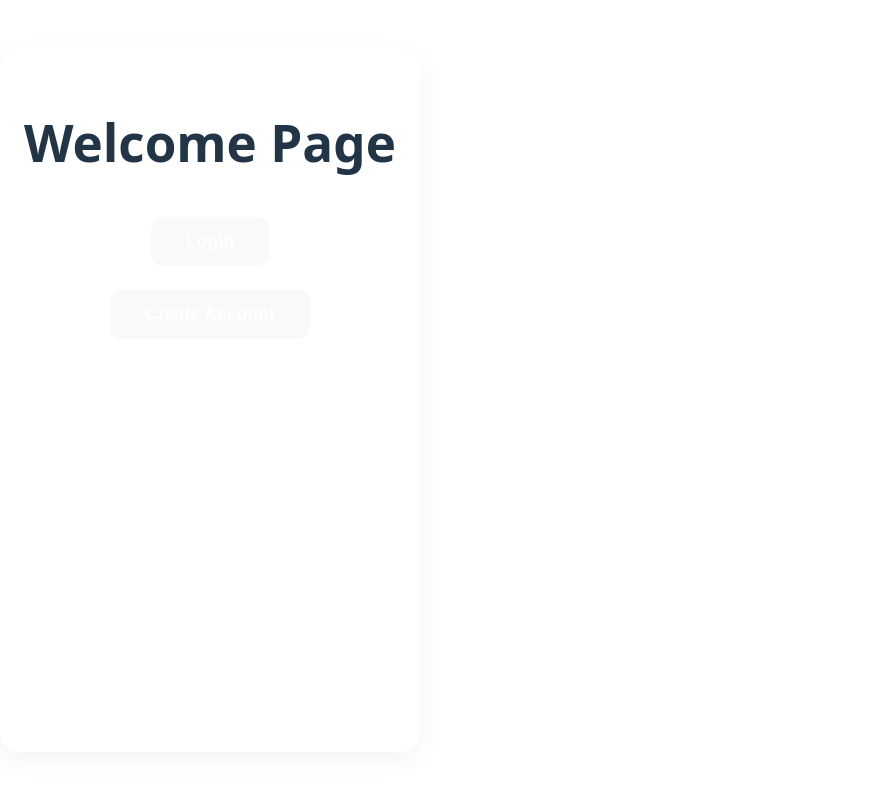
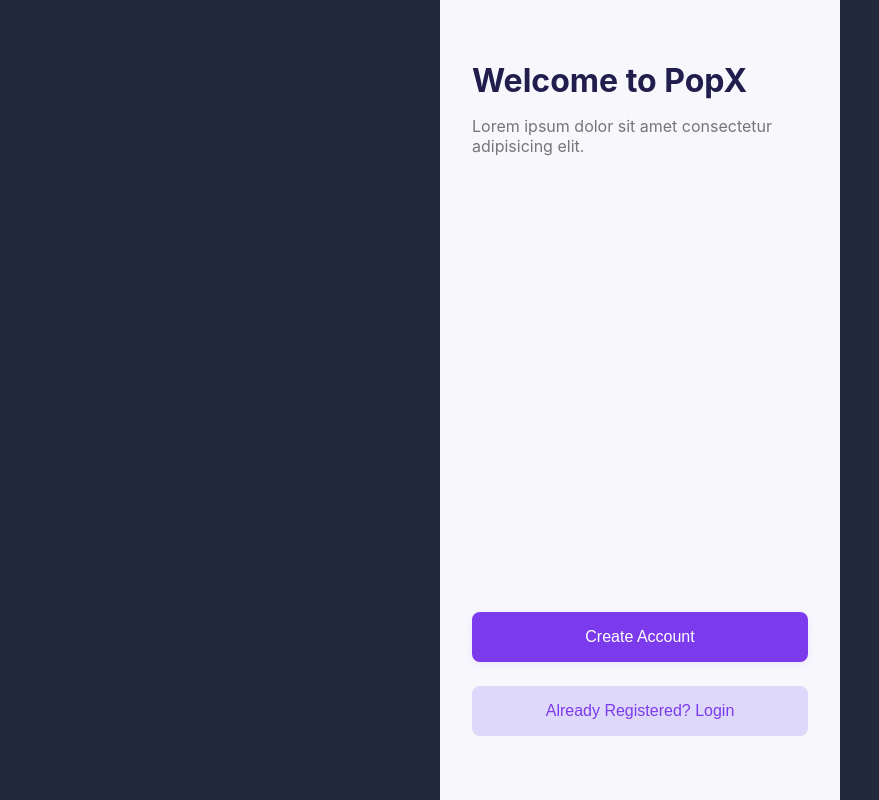
Before and after one commit to Dipin-Grover/Project-1-internship-, a React (Vite) app: page / in a window 1280 px wide. Shown: the whole page, without its empty margins (0-879 px from the left). Built offline with nearby package versions, Linux system fonts and the light colour scheme.

Commit message:
designed home page

```diff
--- a/src/index.css
+++ b/src/index.css
@@ -1,94 +1,89 @@
-:root {
-  font-family: system-ui, Avenir, Helvetica, Arial, sans-serif;
-  line-height: 1.5;
-  font-weight: 400;
-
-  /* Force light colors */
-  color: #213547;          /* Dark text */
-  background-color: #ffffff; /* White/light bg */
-
-  font-synthesis: none;
-  text-rendering: optimizeLegibility;
-  -webkit-font-smoothing: antialiased;
-  -moz-osx-font-smoothing: grayscale;
+body {
+  margin: 0;
+  padding: 0;
+  background: #212a3a;
+  font-family: 'Inter', Arial, Helvetica, sans-serif;
 }
 
-a {
-  font-weight: 500;
-  color: #646cff;
-  text-decoration: inherit;
-}
-a:hover {
-  color: #535bf2;
+.welcome-container {
+  min-height: 100vh;
+  width: 100vw;
+  display: flex;
+  align-items: center;
+  justify-content: center;
+  background: #212a3a;
 }
 
-body {
-  margin: 0;
+/* White box with NO border radius and full vertical stretch */
+.welcome-card {
+  background: #f8f8fc;
+  box-shadow: 0 8px 24px rgba(44, 44, 62, 0.12);
+  width: 400px;
+  height: 100vh;    /* Stretch full viewport height */
   display: flex;
-  place-items: center;
-  min-width: 320px;
-  min-height: 100vh;
+  flex-direction: column;
+  justify-content: flex-end;
+  padding: 0 32px 32px 32px;
+  border-radius: 0; /* No rounded corners */
+  box-sizing: border-box;
+}
+
+.card-content {
+  margin-bottom: auto;
+  margin-top: 40px;
 }
 
 h1 {
-  font-size: 3.2em;
-  line-height: 1.1;
+  font-size: 2rem;
+  font-weight: bold;
+  margin-bottom: 8px;
+  color: #211d4d;
 }
 
-button {
-  background-color: #f9f9f9; /* Light button bg */
-  /* keep other styles */
-}
-button:hover {
-  border-color: #646cff;
-}
-button:focus,
-button:focus-visible {
-  outline: 4px auto -webkit-focus-ring-color;
+p {
+  color: #767676;
+  font-size: 1rem;
+  margin-bottom: 16px;
 }
 
-.main-wrapper {
-  max-width: 375px;    /* Typical mobile width */
-  margin: 40px auto;   /* Center horizontally with margin from top */
-  min-height: 80vh;    /* Vertically roomy */
-  background: #fff;
-  border-radius: 20px;
-  box-shadow: 0 8px 24px rgba(60,60,60,0.06);
-  padding: 32px 24px;
+.card-actions {
   display: flex;
   flex-direction: column;
-  align-items: center;
+  gap: 16px;
+  margin-top: 24px;
+  margin-bottom: 32px;
 }
 
-button {
-  padding: 0.8em 2em;
-  border-radius: 12px;
+.create-btn {
+  background: #7c3aed;
+  color: #fff;
+  padding: 16px 0;
   border: none;
-  background-color: #7c3aed;  /* Violet */
-  color: white;
-  font-weight: 600;
-  margin: 12px 0;
-  font-size: 1.1em;
+  border-radius: 8px;
+  font-size: 1rem;
+  font-weight: 500;
+  cursor: pointer;
+  box-shadow: 0 2px 8px rgba(124, 58, 237, 0.10);
+  margin-bottom: 8px;
+  transition: background 0.2s;
+  width: 100%;
+}
+.create-btn:hover {
+  background: #5d2ece;
+}
+
+.login-btn {
+  background: #ded9fa;
+  color: #7c3aed;
+  padding: 16px 0;
+  border: none;
+  border-radius: 8px;
+  font-size: 1rem;
+  font-weight: 500;
   cursor: pointer;
   transition: background 0.2s;
+  width: 100%;
 }
-button:hover {
-  background: #6c30b6;
+.login-btn:hover {
+  background: #e1dfff;
 }
-
-
-
-
-
-@media (prefers-color-scheme: light) {
-  :root {
-    color: #213547;
-    background-color: #ffffff;
-  }
-  a:hover {
-    color: #747bff;
-  }
-  button {
-    background-color: #f9f9f9;
-  }
-}
--- a/src/pages/Welcome.tsx
+++ b/src/pages/Welcome.tsx
@@ -1,17 +1,20 @@
-import { useNavigate } from "react-router-dom";
+// Welcome.tsx
+import React from 'react';
+import '../index.css';
 
-const Welcome = () => {
-  const navigate = useNavigate();
-
+const Welcome: React.FC = () => {
   return (
-    <div className="main-wrapper">
-      <h1>Welcome Page</h1>
-      <button className="btn" onClick={() => navigate("/login")}>
-        Login
-      </button>
-      <button className="btn" onClick={() => navigate("/register")}>
-        Create Account
-      </button>
+    <div className="welcome-container">
+      <div className="welcome-card">
+        <div className="card-content">
+          <h1>Welcome to PopX</h1>
+          <p>Lorem ipsum dolor sit amet consectetur adipisicing elit.</p>
+        </div>
+        <div className="card-actions">
+          <button className="create-btn">Create Account</button>
+          <button className="login-btn">Already Registered? Login</button>
+        </div>
+      </div>
     </div>
   );
 };
```
